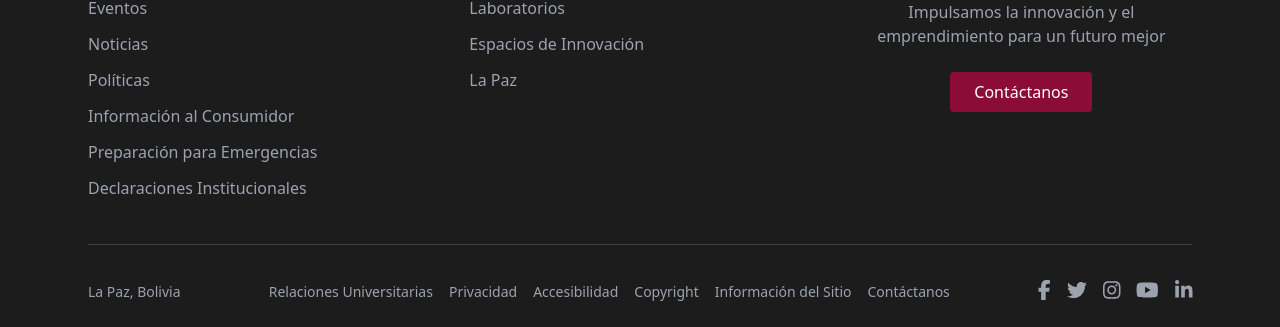
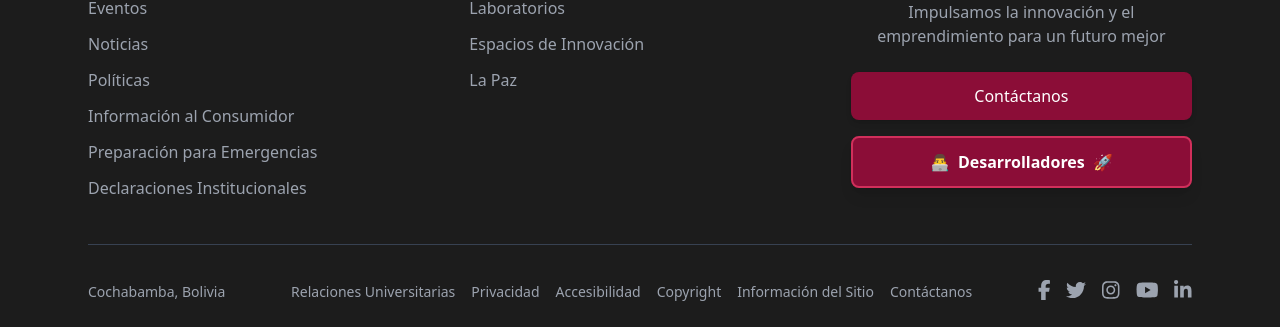
Before and after one commit to JoseluisLarrazabal/PSII-EMPRENDIMIENTOS, a React (Vite) app: page / in a window 1280 px wide. Shown: the part 2913-3240 px from the top of the page. Built offline with nearby package versions, Linux system fonts and the light colour scheme.

Commit message:
Desarrollador implementado

```diff
--- a/src/components/Footer.jsx
+++ b/src/components/Footer.jsx
@@ -88,13 +88,27 @@ const Footer = () => {
                 Impulsamos la innovación y el emprendimiento para un futuro mejor
               </p>
 
-              {/* Botón que lleva a Contact.jsx */}
-              <Link
-                to="/contact"
-                className="inline-block mt-6 px-6 py-2 bg-[#8B0D37] text-white rounded hover:bg-opacity-90 transition-colors duration-200"
-              >
-                Contáctanos
-              </Link>
+              {/* Botones en columna */}
+              <div className="flex flex-col space-y-4 mt-6">
+                <Link
+                  to="/contact"
+                  className="px-6 py-3 bg-[#8B0D37] text-white rounded-lg hover:bg-opacity-90 transition-colors duration-200 text-center font-medium shadow-md hover:shadow-lg"
+                >
+                  Contáctanos
+                </Link>
+
+                <Link
+                  to="/developers"
+                  className="px-6 py-3 bg-[#8B0D37] text-white rounded-lg hover:bg-opacity-90 transition-all duration-300 font-bold shadow-lg hover:shadow-xl hover:scale-[1.02] transform text-center relative overflow-hidden group border-2 border-[#D12F5B]"
+                >
+                  <span className="relative z-10 flex items-center justify-center">
+                    <span className="mr-2">👨‍💻</span>
+                    Desarrolladores
+                    <span className="ml-2">🚀</span>
+                  </span>
+                  <span className="absolute inset-0 bg-[#D12F5B] opacity-0 group-hover:opacity-20 transition-opacity duration-300"></span>
+                </Link>
+              </div>
             </div>
           </div>
         </div>
@@ -105,7 +119,7 @@ const Footer = () => {
         {/* Información institucional y redes sociales */}
         <div className="flex flex-col md:flex-row justify-between items-center">
           <div className="mb-4 md:mb-0">
-            <p className="text-gray-400 text-sm">La Paz, Bolivia</p>
+            <p className="text-gray-400 text-sm">Cochabamba, Bolivia</p>
           </div>
 
           <div className="flex flex-wrap justify-center mb-4 md:mb-0">
```
